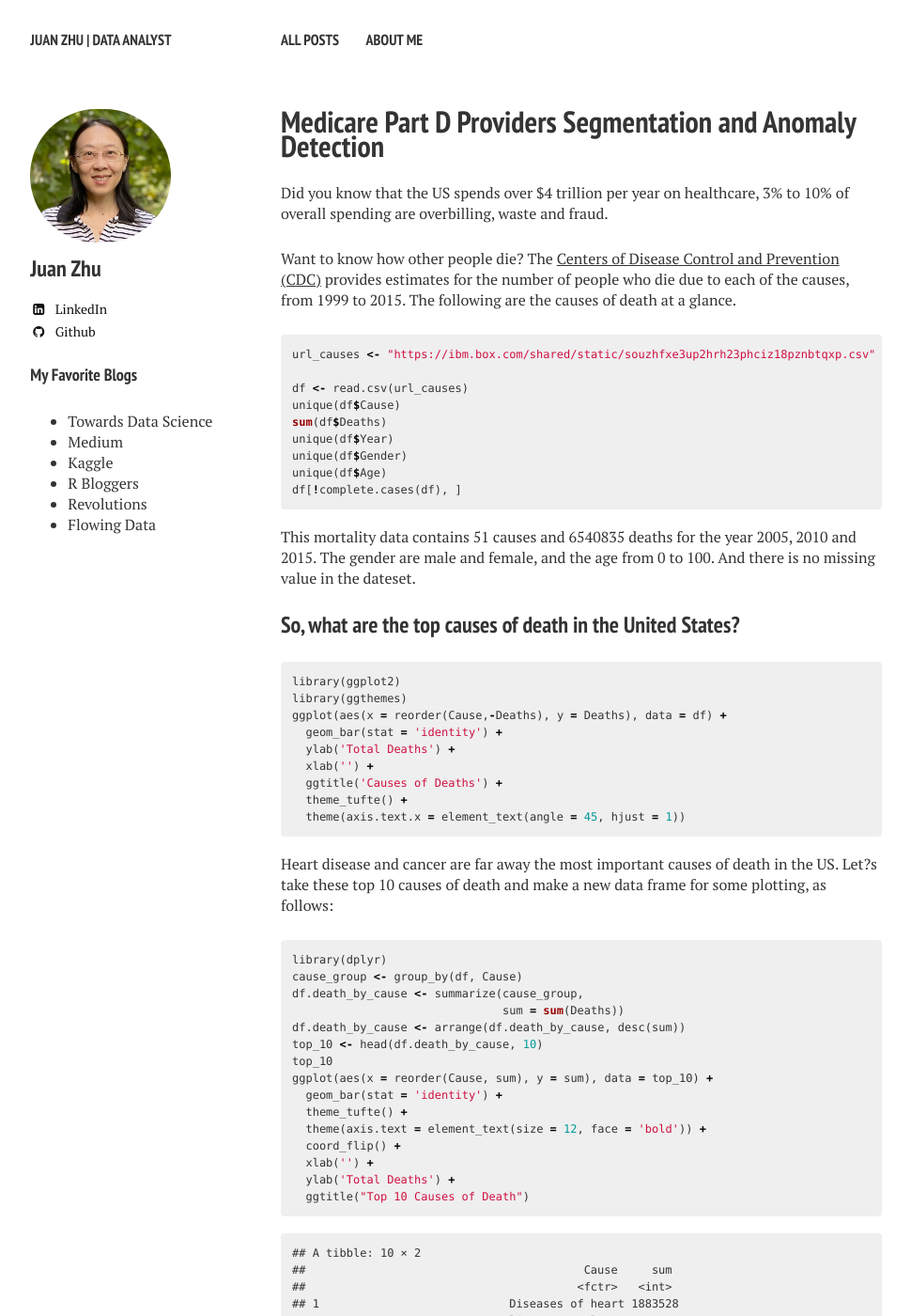
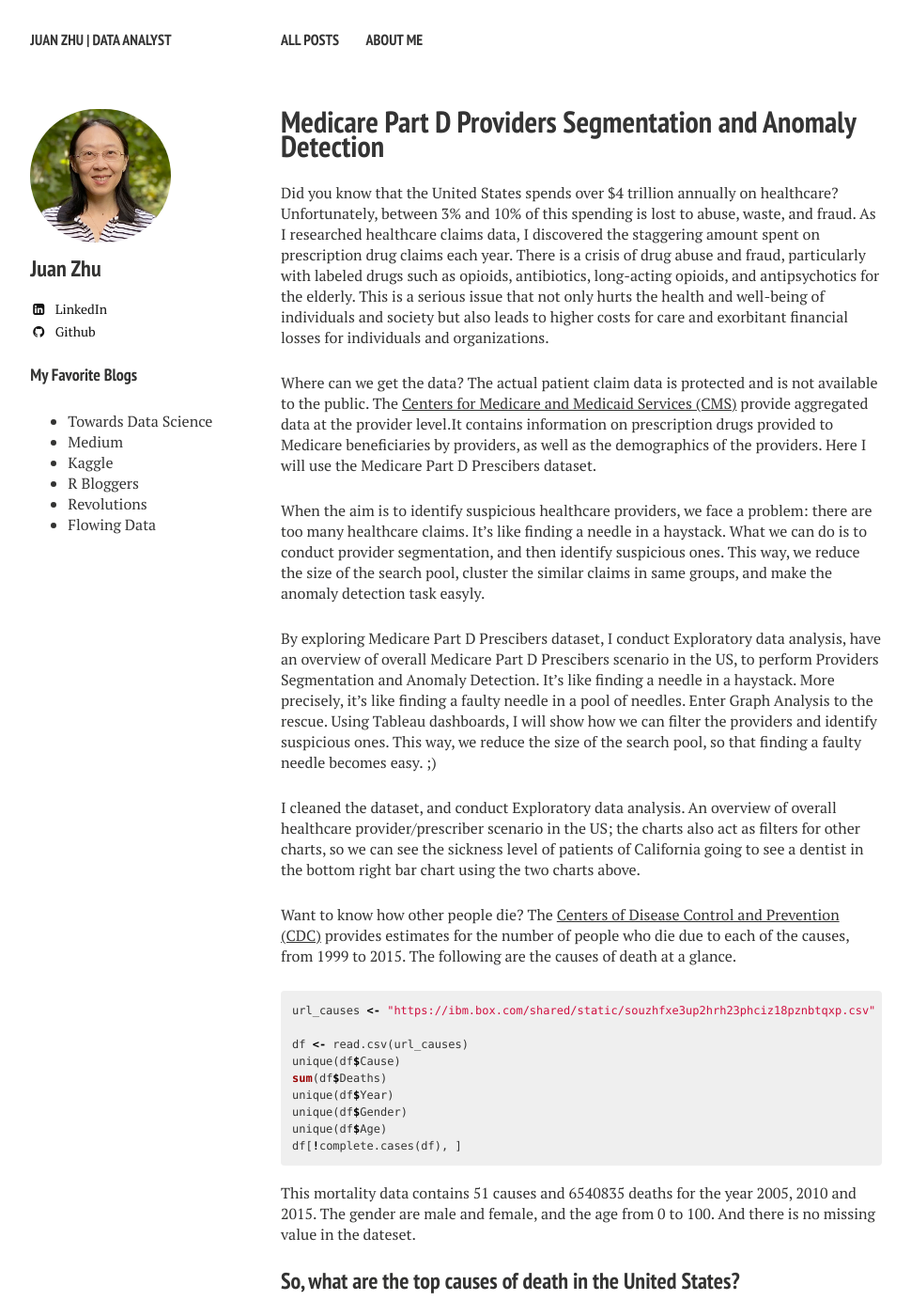
Before and after one commit to Janzhuj/janzhuj.github.io, a Jekyll site: the page built from _posts/2023-08-23-Medicare_Part_D_Providers_Segmentation_and_Anomaly_Detection.md, in a window 1280 px wide and 1400 px high. Shown: the whole window at 94% size, without its empty margins (21-991 px from the left). Built offline with Jekyll 4.4.1, drawn with Linux system fonts in a browser that asks for light colours; nearby versions of some CDN libraries; library files that are not in the unit come from our copies; comment, search, counter and statistics services are not loaded.

Commit message:
Update 2023-08-23-Medicare_Part_D_Providers_Segmentation_and_Anomaly_Detection.md

```diff
--- a/_posts/2023-08-23-Medicare_Part_D_Providers_Segmentation_and_Anomaly_Detection.md
+++ b/_posts/2023-08-23-Medicare_Part_D_Providers_Segmentation_and_Anomaly_Detection.md
@@ -7,7 +7,17 @@ share: true
 comments: true
 ---
 
-Did you know that the US spends over $4 trillion per year on healthcare, 3% to 10% of overall spending are overbilling, waste and fraud.
+Did you know that the United States spends over $4 trillion annually on healthcare? Unfortunately, between 3% and 10% of this spending is lost to abuse, waste, and fraud. As I researched healthcare claims data, I discovered the staggering amount spent on prescription drug claims each year. There is a crisis of drug abuse and fraud, particularly with labeled drugs such as opioids, antibiotics, long-acting opioids, and antipsychotics for the elderly. This is a serious issue that not only hurts the health and well-being of individuals and society but also leads to higher costs for care and exorbitant financial losses for individuals and organizations.
+
+Where can we get the data? The actual patient claim data is protected and is not available to the public. The [Centers for Medicare and Medicaid Services (CMS)](https://data.cms.gov/search) provide aggregated data at the provider level.It contains information on prescription drugs provided to Medicare beneficiaries by providers, as well as the demographics of the providers. Here I will use the Medicare Part D Prescibers dataset.
+
+When the aim is to identify suspicious healthcare providers, we face a problem: there are too many healthcare claims. It’s like finding a needle in a haystack. What we can do is to conduct provider segmentation, and then identify suspicious ones. This way, we reduce the size of the search pool, cluster the similar claims in same groups, and make the anomaly detection task easyly.
+
+
+
+By exploring Medicare Part D Prescibers dataset, I conduct Exploratory data analysis, have an overview of overall Medicare Part D Prescibers scenario in the US, to perform Providers Segmentation and Anomaly Detection. It’s like finding a needle in a haystack. More precisely, it’s like finding a faulty needle in a pool of needles. Enter Graph Analysis to the rescue. Using Tableau dashboards, I will show how we can filter the providers and identify suspicious ones. This way, we reduce the size of the search pool, so that finding a faulty needle becomes easy. ;)
+
+I cleaned the dataset, and conduct Exploratory data analysis. An overview of overall healthcare provider/prescriber scenario in the US; the charts also act as filters for other charts, so we can see the sickness level of patients of California going to see a dentist in the bottom right bar chart using the two charts above.
 
 
 Want to know how other people die? The [Centers of Disease Control and Prevention (CDC)](https://wonder.cdc.gov/ucd-icd10.html) provides estimates for the number of people who die due to each of the causes, from 1999 to 2015. The following are the causes of death at a glance.
```
